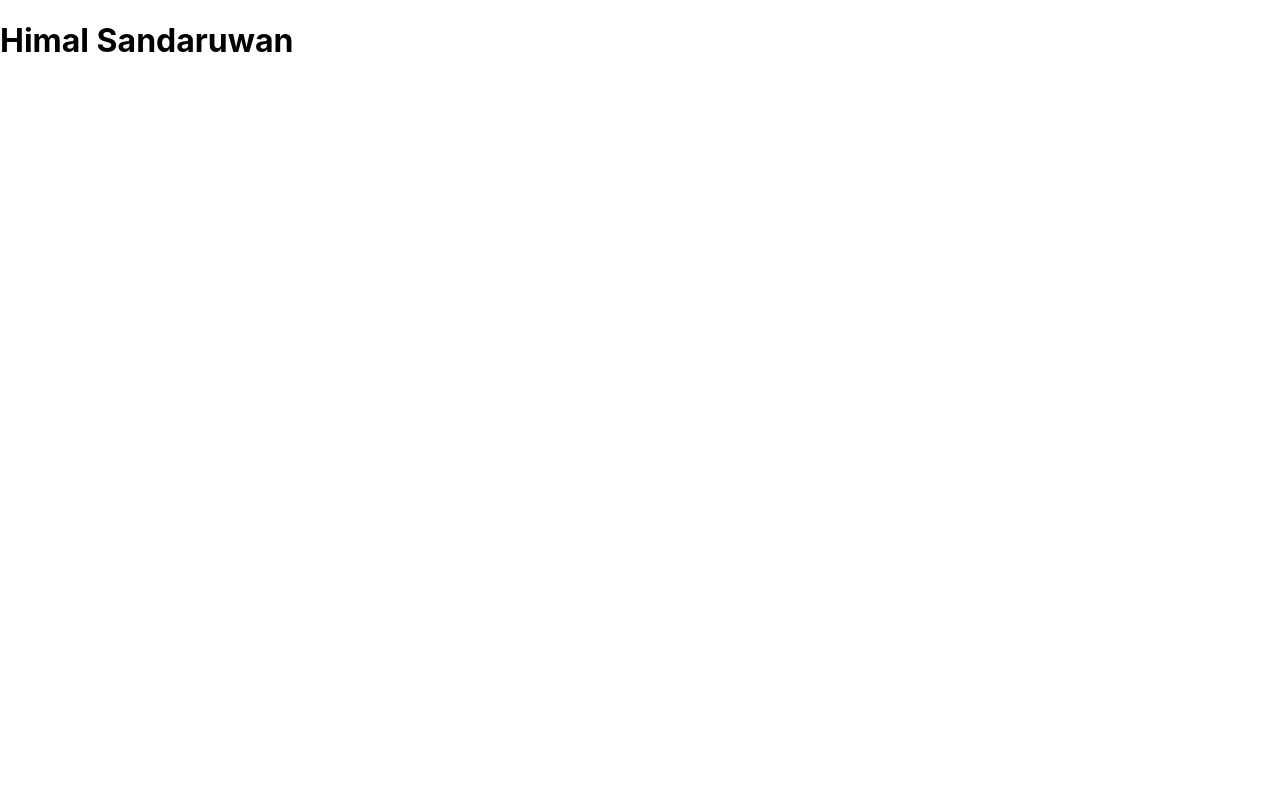
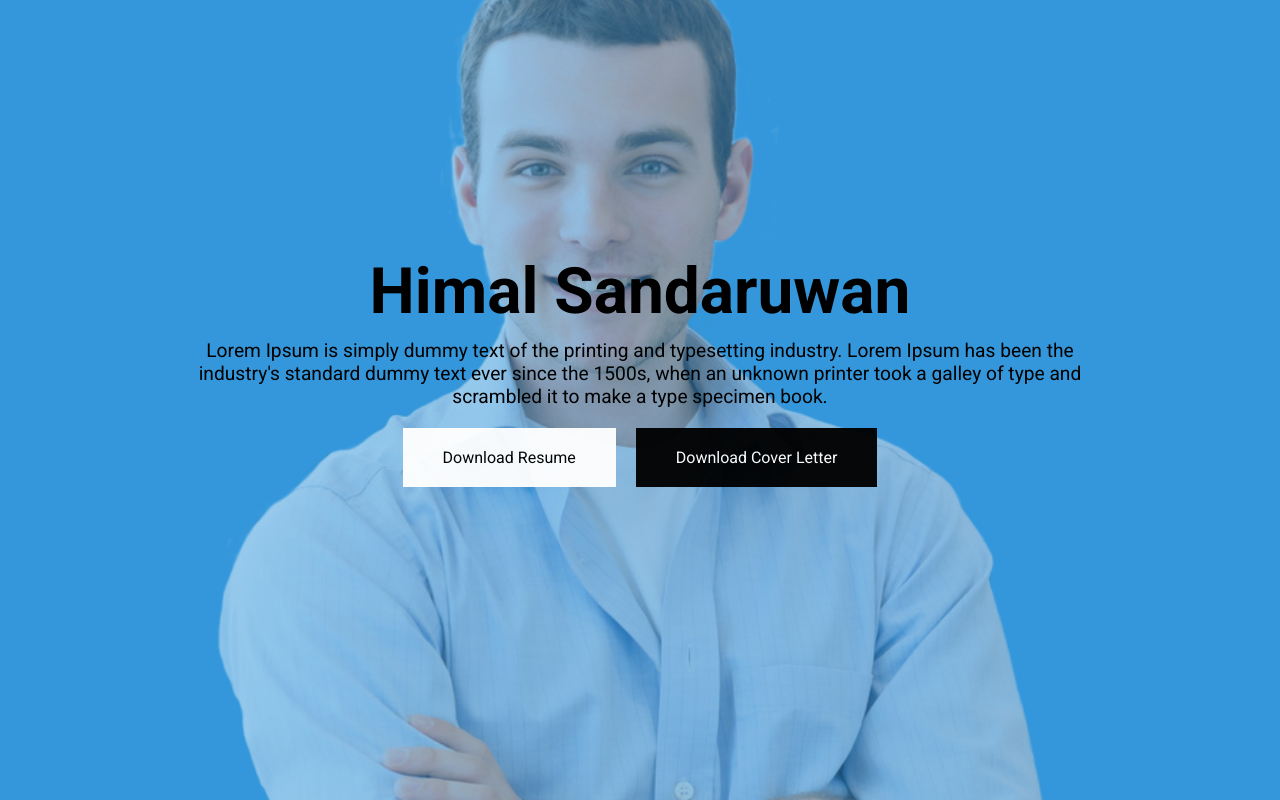
Before and after one commit to wahsandaruwan/simple_portfolio_website, a React (Create React App) app: page / in a window 1280 px wide. Built offline with nearby package versions, Linux system fonts and the light colour scheme.

Commit message:
Code Updated

```diff
--- a/public/index.html
+++ b/public/index.html
@@ -7,37 +7,16 @@
     <meta name="theme-color" content="#000000" />
     <meta
       name="description"
-      content="Web site created using create-react-app"
+      content="Himal Sandaruwan - Portfolio"
     />
     <link rel="apple-touch-icon" href="%PUBLIC_URL%/logo192.png" />
-    <!--
-      manifest.json provides metadata used when your web app is installed on a
-      user's mobile device or desktop. See https://developers.google.com/web/fundamentals/web-app-manifest/
-    -->
+
     <link rel="manifest" href="%PUBLIC_URL%/manifest.json" />
-    <!--
-      Notice the use of %PUBLIC_URL% in the tags above.
-      It will be replaced with the URL of the `public` folder during the build.
-      Only files inside the `public` folder can be referenced from the HTML.
 
-      Unlike "/favicon.ico" or "favicon.ico", "%PUBLIC_URL%/favicon.ico" will
-      work correctly both with client-side routing and a non-root public URL.
-      Learn how to configure a non-root public URL by running `npm run build`.
-    -->
-    <title>React App</title>
+    <title>Himal Sandaruwan - Portfolio</title>
   </head>
   <body>
     <noscript>You need to enable JavaScript to run this app.</noscript>
     <div id="root"></div>
-    <!--
-      This HTML file is a template.
-      If you open it directly in the browser, you will see an empty page.
-
-      You can add webfonts, meta tags, or analytics to this file.
-      The build step will place the bundled scripts into the <body> tag.
-
-      To begin the development, run `npm start` or `yarn start`.
-      To create a production bundle, use `npm run build` or `yarn build`.
-    -->
   </body>
 </html>
--- a/src/App.js
+++ b/src/App.js
@@ -2,16 +2,22 @@ import {BrowserRouter, Route, Switch} from "react-router-dom";
 // Pages
 import Home from "./pages/Home";
 import Portfolio from "./pages/Portfolio";
+import Error from "./pages/Error";
 
 const App = () => {
   return (
     <BrowserRouter>
-      <Route path="/">
-        <Home/>
-      </Route>
-      <Route path="/portfolio">
-        <Portfolio/>
-      </Route>
+      <Switch>
+        <Route path="/" exact>
+          <Home/>
+        </Route>
+        <Route path="/portfolio">
+          <Portfolio/>
+        </Route>
+        <Route path="*">
+          <Error/>
+        </Route>
+      </Switch>
     </BrowserRouter>
   );
 }
--- /dev/null
+++ b/src/components/NormalBtn.js
@@ -0,0 +1,9 @@
+const NormalBtn = (props) => {
+    return (
+        <>
+            <a href={props.url} target="_blank" className={props.class}>{props.text}</a>
+        </>
+    )
+}
+
+export default NormalBtn
--- /dev/null
+++ b/src/components/SocialBtn.js
@@ -0,0 +1,9 @@
+const SocialBtn = (props) => {
+    return (
+        <>
+            <a href={props.url} target="_blank" className="soc-btn">{props.type}</a>
+        </>
+    )
+}
+
+export default SocialBtn
--- a/src/index.css
+++ b/src/index.css
@@ -1,13 +1,160 @@
-body {
+/* -----Font----- */
+@import url('https://fonts.googleapis.com/css2?family=Roboto:ital,wght@0,100;0,300;0,400;0,500;0,700;0,900;1,100;1,300;1,400;1,500;1,700;1,900&display=swap');
+
+/* -----Reset----- */
+*{
   margin: 0;
-  font-family: -apple-system, BlinkMacSystemFont, 'Segoe UI', 'Roboto', 'Oxygen',
-    'Ubuntu', 'Cantarell', 'Fira Sans', 'Droid Sans', 'Helvetica Neue',
-    sans-serif;
-  -webkit-font-smoothing: antialiased;
-  -moz-osx-font-smoothing: grayscale;
+  padding: 0;
+  box-sizing: border-box;
+  font-family: 'Roboto', sans-serif;
 }
 
-code {
-  font-family: source-code-pro, Menlo, Monaco, Consolas, 'Courier New',
-    monospace;
+/* -----Common----- */
+body{
+  background-color: #3498db;
+  min-height: 100vh;
 }
+
+a{
+  text-decoration: none;
+  margin: 10px;
+  transition: all 0.3s ease-in;
+}
+
+ul{
+  list-style-type: none;
+}
+
+/* -----Home Page----- */
+.home-page{
+  position: relative;
+  min-height: 100vh;
+  padding: 20px;
+  display: flex;
+  justify-content: center;
+  align-items: center;
+  flex-direction: column;
+  background-image: url(./images/back.png);
+  background-repeat: no-repeat;
+  background-size: 850px;
+  background-position: bottom center;
+}
+
+.home-page::after{
+  position: absolute;
+  content: '';
+  top: 0;
+  left: 0;
+  width: 100%;
+  height: 100%;
+  background-color: #3498db;
+  opacity: 0.5;
+}
+
+.home-page h1{
+  font-size: 4rem;
+  font-weight: 600;
+  position: relative;
+  z-index: 2;
+  text-align: center;
+  animation: anim 2s forwards;
+}
+
+.home-page p{
+  font-size: 1.2rem;
+  max-width: 900px;
+  text-align: center;
+  position: relative;
+  z-index: 2;
+  margin: 10px 0;
+  animation: anim 2s forwards 2s;
+  opacity: 0;
+}
+
+/* ---Download Buttons--- */
+.download{
+  display: flex;
+  justify-content: center;
+  align-items: center;
+  position: relative;
+  z-index: 2;
+  margin-bottom: 10px;
+  animation: anim 2s forwards 4s;
+  opacity: 0;
+}
+
+.download a{
+  font-size: 1rem;
+  padding: 20px 40px;
+}
+
+/* CV Button */
+.cv-btn{
+  background-color: #ffffff;
+  color: #000000;
+}
+
+.cv-btn:hover{
+  background-color: #000000;
+  color: #ffffff;
+}
+
+/* Cover Button */
+.cover-btn{
+  background-color: #000000;
+  color: #ffffff;
+}
+
+.cover-btn:hover{
+  background-color: #ffffff;
+  color: #000000;
+}
+
+/* ---Social Buttons--- */
+.social{
+  position: relative;
+  z-index: 2;
+  animation: anim 2s forwards 6s;
+  opacity: 0;
+}
+.soc-btn{
+  font-size: 2rem;
+  color: #000000;
+}
+
+.soc-btn:hover{
+  color: #ffffff;
+}
+
+/* ---Loading Animation--- */
+@keyframes anim {
+  from {
+    opacity: 0;
+  }
+  to {
+    opacity: 1;
+  }
+}
+
+/* -----Responsive----- */
+@media(max-width: 600px){
+  .home-page{
+    background-size: 550px;
+  }
+
+  .home-page h1{
+    font-size: 3rem;
+  }
+
+  .home-page p{
+    font-size: 1rem;
+  }
+
+  .download{
+    flex-direction: column;
+  }
+
+  .download a{
+    font-size: 0.9rem;
+  }
+}
--- /dev/null
+++ b/src/pages/Error.js
@@ -0,0 +1,9 @@
+const Error = () => {
+    return (
+        <>
+            <h1>Error 404 : Page Not Found</h1>
+        </>
+    )
+}
+
+export default Error
--- a/src/pages/Home.js
+++ b/src/pages/Home.js
@@ -1,7 +1,25 @@
+import SocialBtn from "../components/SocialBtn"
+import NormalBtn from "../components/NormalBtn"
+import {FaTwitter, FaGithub, FaLinkedinIn} from "react-icons/fa"
+
 const Home = () => {
     return (
         <>
-            <h1>Himal Sandaruwan</h1>
+            <section className="home-page">
+                <h1>Himal Sandaruwan</h1>
+                <p>Lorem Ipsum is simply dummy text of the printing and typesetting industry. Lorem Ipsum has been the industry's standard dummy text ever since the 1500s, when an unknown printer took a galley of type and scrambled it to make a type specimen book.</p>
+
+                <div className="download">
+                    <NormalBtn url="https://google.lk" text="Download Resume" class="cv-btn"/>
+                    <NormalBtn url="https://facebook.lk" text="Download Cover Letter" class="cover-btn"/>
+                </div>
+
+                <div className="social">
+                    <SocialBtn url="https://twitter.com" type={<FaTwitter/>}/>
+                    <SocialBtn url="https://github.com" type={<FaGithub/>}/>
+                    <SocialBtn url="https://linkedin.com" type={<FaLinkedinIn/>}/>
+                </div>
+            </section>
         </>
     )
 }
```
Also changed, not shown: src/images/back.png (added).
